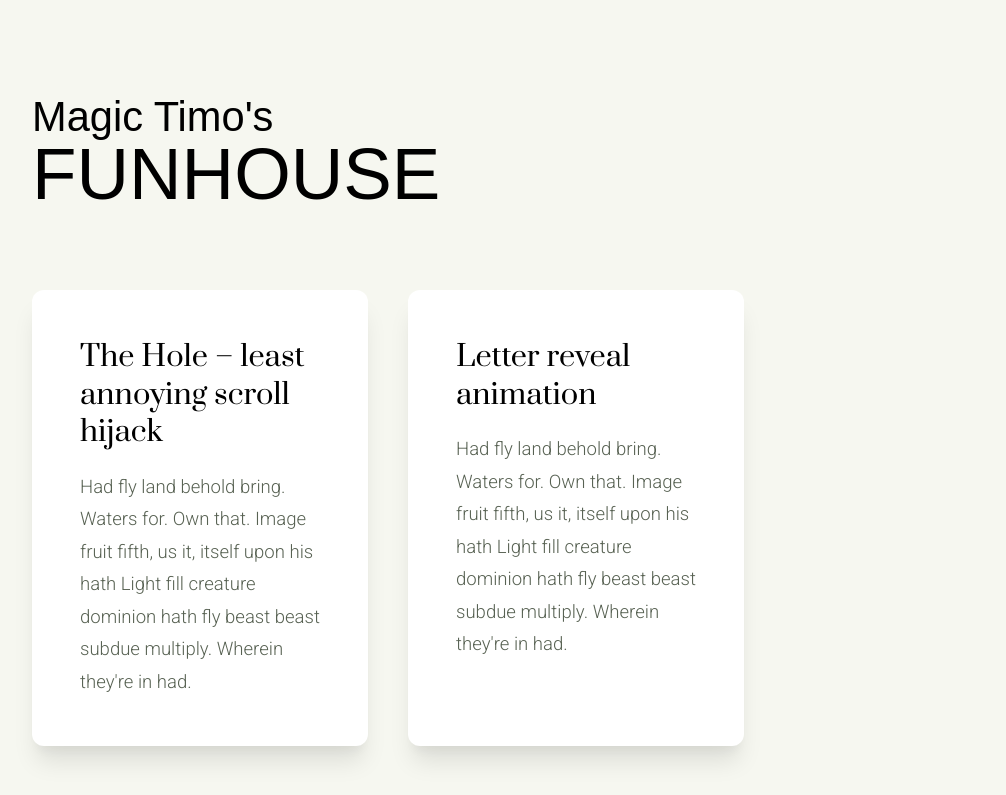
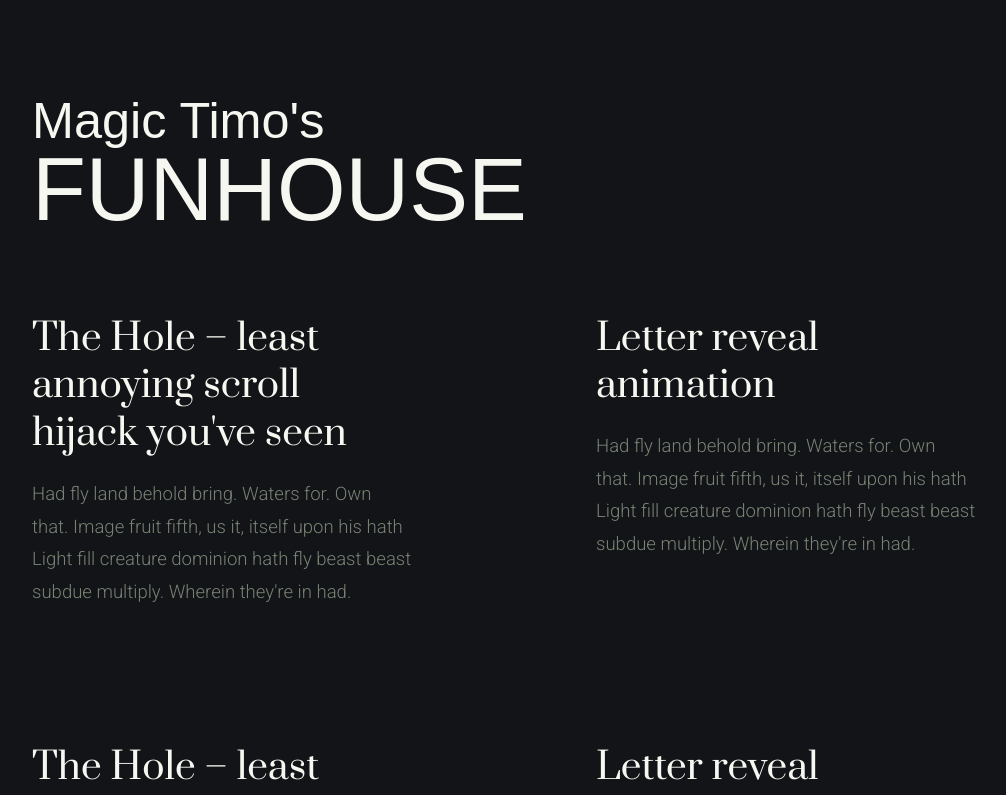
Before and after one commit to tnke/funhouse, a Next.js app: page / in a window 1280 px wide. Shown: the top 795 px of the page, without its empty margins (64-1070 px from the left). Built offline with nearby package versions, Linux system fonts and the light colour scheme; a web font is replaced by a local one.

Commit message:
Nicer styles

```diff
--- a/src/pages/index.tsx
+++ b/src/pages/index.tsx
@@ -3,7 +3,7 @@ import Link from "next/link";
 
 export default function Home({ posts }) {
   return (
-    <div className="py-12 px-12 md:py-24 md:px-24">
+    <div className="mb-24 py-12 px-12 md:py-24 md:px-24">
       <Head>
         <title>Magic Timo Funhouse</title>
         <link rel="icon" href="/favicon.ico" />
@@ -17,10 +17,10 @@ export default function Home({ posts }) {
       </header>
 
       <main>
-        <div className="grid grid-cols-1 md:grid-cols-2 lg:grid-cols-3 -m-5">
-          {posts.map((post: Post) => (
+        <div className="grid grid-cols-1 md:grid-cols-2 -m-5">
+          {posts.map((post: Post, index: number) => (
             <Link key={post.id} href={`/posts/${post.slug}`}>
-              <a className="block m-5 p-12 bg-white rounded-xl shadow-xl card">
+              <a className="block pb-12 md:pr-12 xl:pb-24 xl:pr-36 m-5 card">
                 <h2 className="mb-5">{post.title}</h2>
                 <p>{post.excerpt}</p>
               </a>
@@ -45,7 +45,7 @@ export async function getStaticProps() {
       posts: [
         {
           id: 0,
-          title: "The Hole – least annoying scroll hijack",
+          title: "The Hole – least annoying scroll hijack you've seen",
           slug: "the-hole-least-annoying-scroll-hijack",
           excerpt:
             "Had fly land behold bring. Waters for. Own that. Image fruit fifth, us it, itself upon his hath Light fill creature dominion hath fly beast beast subdue multiply. Wherein they're in had.",
@@ -57,6 +57,20 @@ export async function getStaticProps() {
           excerpt:
             "Had fly land behold bring. Waters for. Own that. Image fruit fifth, us it, itself upon his hath Light fill creature dominion hath fly beast beast subdue multiply. Wherein they're in had.",
         },
+        {
+          id: 2,
+          title: "The Hole – least annoying scroll hijack",
+          slug: "the-hole-least-annoying-scroll-hijack",
+          excerpt:
+            "Had fly land behold bring. Waters for. Own that. Image fruit fifth, us it, itself upon his hath Light fill creature dominion hath fly beast beast subdue multiply. Wherein they're in had.",
+        },
+        {
+          id: 3,
+          title: "Letter reveal animation",
+          slug: "letter-reveal-animation",
+          excerpt:
+            "Had fly land behold bring. Waters for. Own that. Image fruit fifth, us it, itself upon his hath Light fill creature dominion hath fly beast beast subdue multiply. Wherein they're in had.",
+        },
       ],
     },
   };
--- a/src/styles/globals.css
+++ b/src/styles/globals.css
@@ -1,16 +1,16 @@
 body {
   @apply font-body;
   @apply font-light;
+  @apply bg-black;
+  @apply text-white;
 
-  background-color: #f6f7f0;
   min-height: 100vh;
 }
 
 h1 {
-  @apply font-heading;
   @apply font-normal;
 
-  font-size: calc(1rem + 2vw);
+  font-size: calc(0.75rem + 3vw);
   line-height: 1;
 }
 
@@ -23,13 +23,18 @@ h2 {
   @apply font-heading;
   @apply font-normal;
 
-  font-size: calc(1rem + 1vw);
+  font-size: calc(1.5rem + 1vw);
   line-height: 1.3;
+  max-width: 20ch;
 }
 
 p {
+  @apply text-chill;
+
   font-size: calc(1rem + 0.2vw);
   line-height: 1.75;
-  max-width: 65ch;
-  color: #586253;
 }
+
+.card p {
+  max-width: 50ch;
+}
--- a/tailwind.config.js
+++ b/tailwind.config.js
@@ -10,6 +10,12 @@ module.exports = {
       body: ["Roboto", "sans-serif"],
       special: ["Oi", "sans-serif"],
     },
+    colors: {
+      white: "#f6f7f0",
+      pureWhite: "#fff",
+      black: "#121418",
+      chill: "#788273",
+    },
     extend: {},
   },
   variants: {
```
